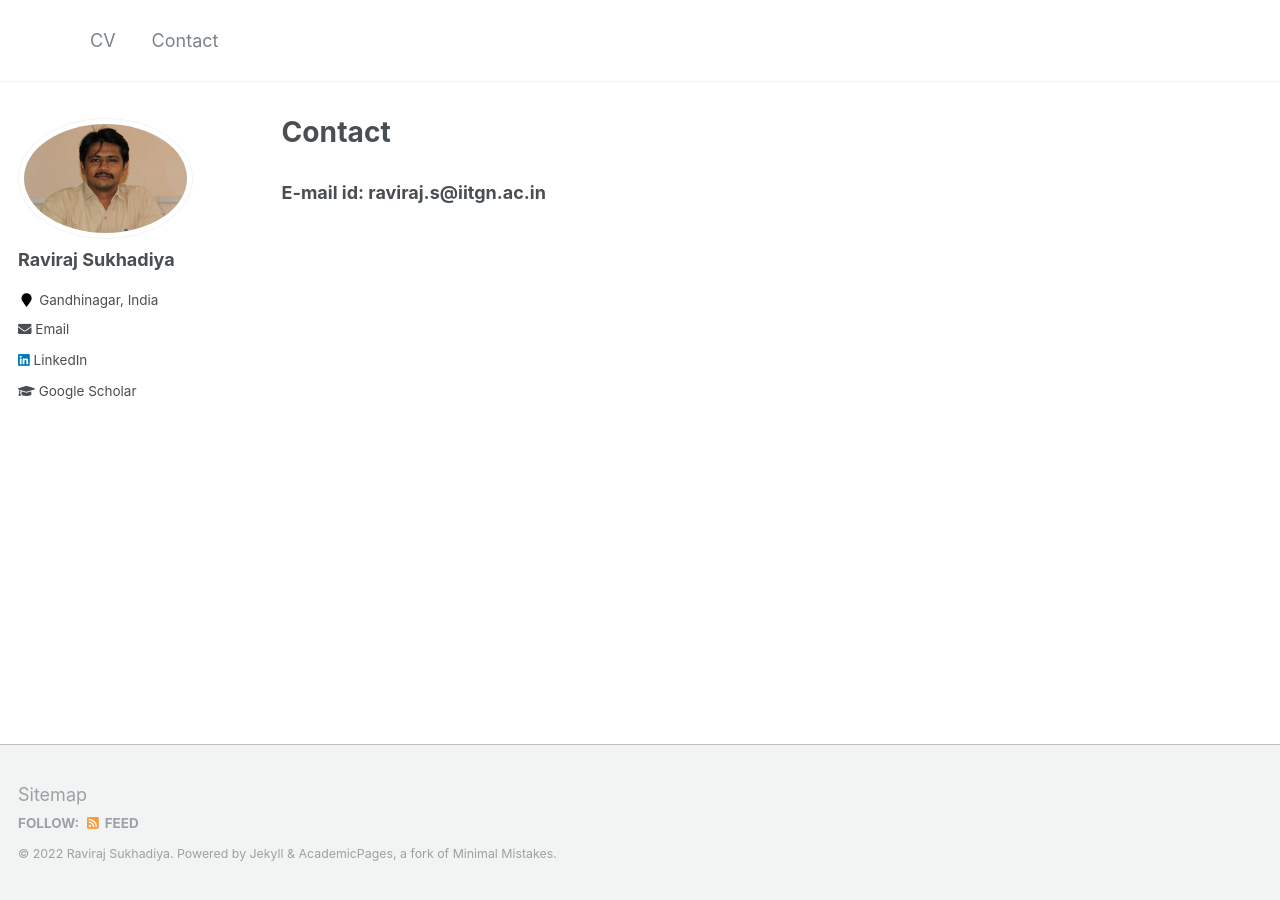
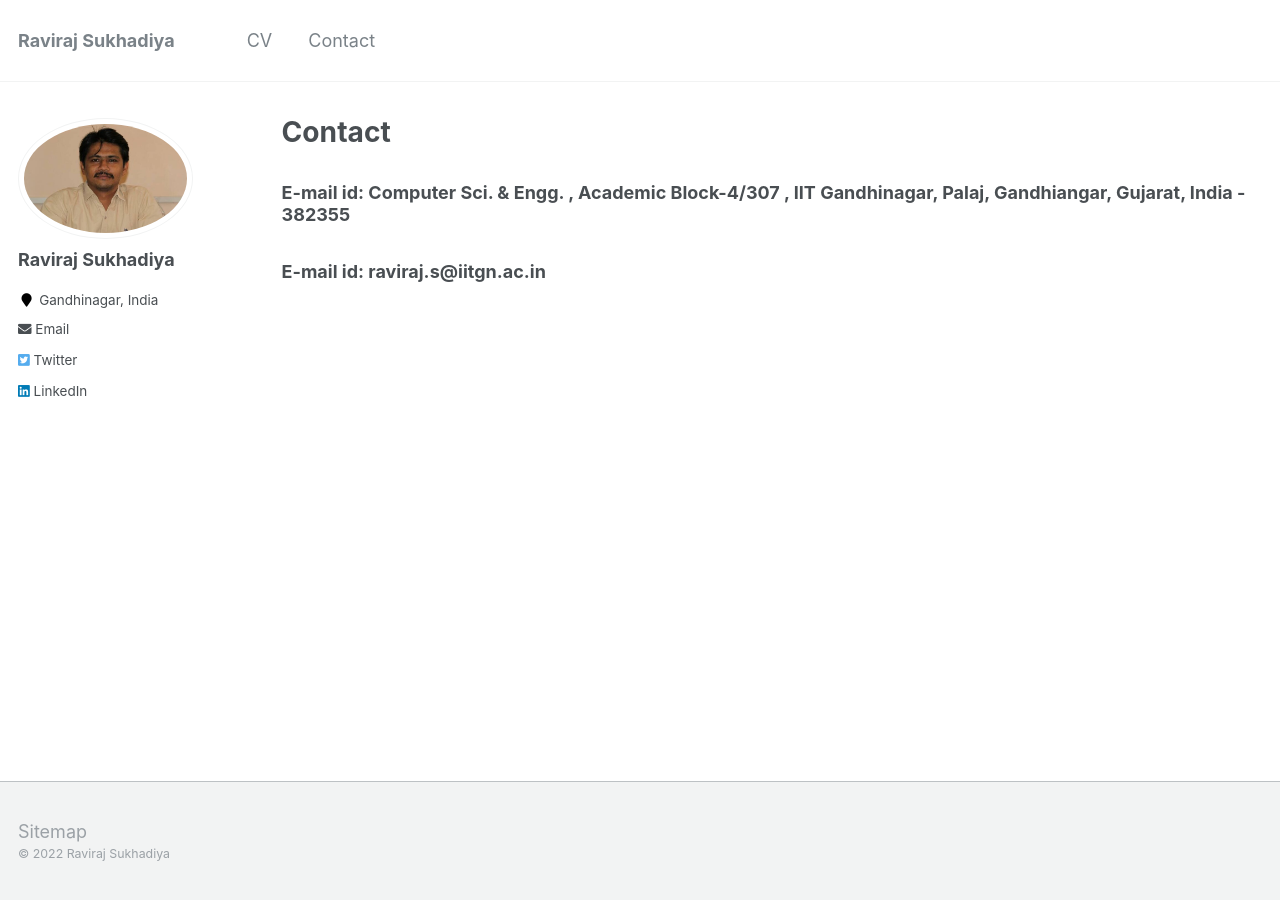
Before and after one commit to ravirajsukhadiya/ravirajsukhadiya.github.io, a Jekyll site: the page built from _pages/contact.md, in a window 1280 px wide. Built offline with Jekyll 4.4.1, drawn with Linux system fonts in a browser that asks for light colours.

Commit message:
footer and title change

```diff
--- a/_config.yml
+++ b/_config.yml
@@ -7,8 +7,8 @@
 
 # Site Settings
 locale                   : "en-US"
-title                    : ""
-title_separator          : "-"
+title                    : "Raviraj Sukhadiya"
+title_separator          : "|"
 name                     : &name "Raviraj Sukhadiya"
 description              : &description "personal description"
 url                      : https://ravirajsukhadiya.github.io # the base hostname & protocol for your site e.g. "https://mmistakes.github.io"
@@ -86,7 +86,7 @@ author:
   location         : "Gandhinagar, India"
   employer         :
   pubmed           :
-  googlescholar    : ""
+  googlescholar    :
   email            : "raviraj.s@iitgn.ac.in"
   researchgate     :  # example: "https://www.researchgate.net/profile/yourprofile"
   uri              :
@@ -102,14 +102,14 @@ author:
   instagram        :
   impactstory      : #"https://profiles.impactstory.org/u/xxxx-xxxx-xxxx-xxxx"
   lastfm           :
-  linkedin         : ""
+  linkedin         : "https://www.linkedin.com/in/sukhadiya-raviraj-9b092034/"
   orcid            : #"http://orcid.org/yourorcidurl"
   pinterest        :
   soundcloud       :
   stackoverflow    : # http://stackoverflow.com/users/123456/username
   steam            :
   tumblr           :
-  twitter          :
+  twitter          : "https://twitter.com/raviandroid"
   vine             :
   weibo            :
   xing             :
--- a/_includes/footer.html
+++ b/_includes/footer.html
@@ -1,24 +1,3 @@
 {% include base_path %}
 
-<div class="page__footer-follow">
-  <ul class="social-icons">
-    {% if site.data.ui-text[site.locale].follow_label %}
-      <li><strong>{{ site.data.ui-text[site.locale].follow_label }}</strong></li>
-    {% endif %}
-    {% if site.twitter.username %}
-      <li><a href="https://twitter.com/{{ site.twitter.username }}"><i class="fab fa-twitter-square" aria-hidden="true"></i> Twitter</a></li>
-    {% endif %}
-    {% if site.facebook.username %}
-      <li><a href="https://facebook.com/{{ site.facebook.username }}"><i class="fab fa-facebook-square" aria-hidden="true"></i> Facebook</a></li>
-    {% endif %}
-    {% if site.author.github %}
-      <li><a href="http://github.com/{{ site.author.github }}"><i class="fab fa-github" aria-hidden="true"></i> GitHub</a></li>
-    {% endif %}
-    {% if site.author.bitbucket %}
-      <li><a href="http://bitbucket.org/{{ site.author.bitbucket }}"><i class="fab fa-bitbucket" aria-hidden="true"></i> Bitbucket</a></li>
-    {% endif %}
-    <li><a href="{% if site.atom_feed.path %}{{ site.atom_feed.path }}{% else %}{{ base_path }}/feed.xml{% endif %}"><i class="fa fa-fw fa-rss-square" aria-hidden="true"></i> {{ site.data.ui-text[site.locale].feed_label | default: "Feed" }}</a></li>
-  </ul>
-</div>
-
-<div class="page__footer-copyright">&copy; {{ site.time | date: '%Y' }} {{ site.name | default: site.title }}. {{ site.data.ui-text[site.locale].powered_by | default: "Powered by" }} <a href="http://jekyllrb.com" rel="nofollow">Jekyll</a> &amp; <a href="https://github.com/academicpages/academicpages.github.io">AcademicPages</a>, a fork of <a href="https://mademistakes.com/work/minimal-mistakes-jekyll-theme/" rel="nofollow">Minimal Mistakes</a>.</div>
+<div class="page__footer-copyright">&copy; {{ site.time | date: '%Y' }} {{ site.name | default: site.title }} </div>
--- a/_pages/contact.md
+++ b/_pages/contact.md
@@ -6,5 +6,6 @@ author_profile: true
 ---
 
 {% include base_path %}
+### E-mail id: Computer Sci. & Engg. , Academic Block-4/307 , IIT Gandhinagar, Palaj, Gandhiangar, Gujarat, India - 382355
 
 ### E-mail id: raviraj.s@iitgn.ac.in
```
Also changed, not shown: 1 other file.
